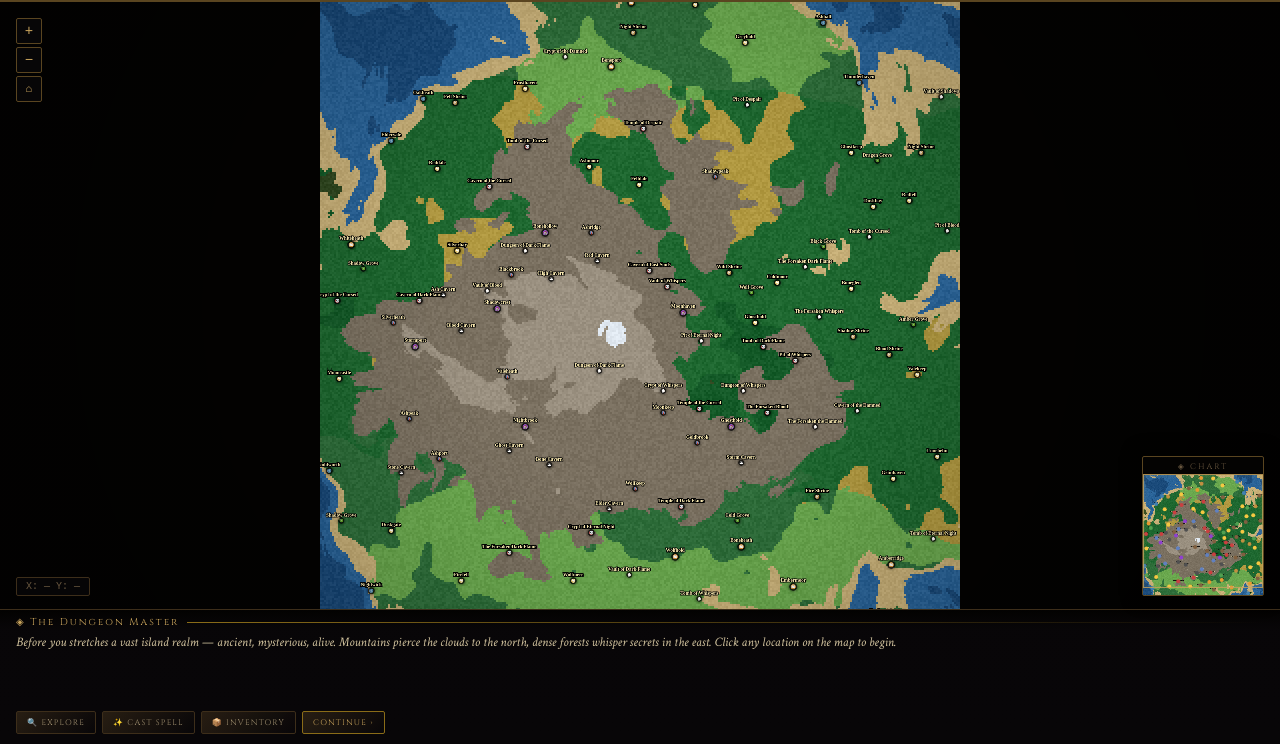
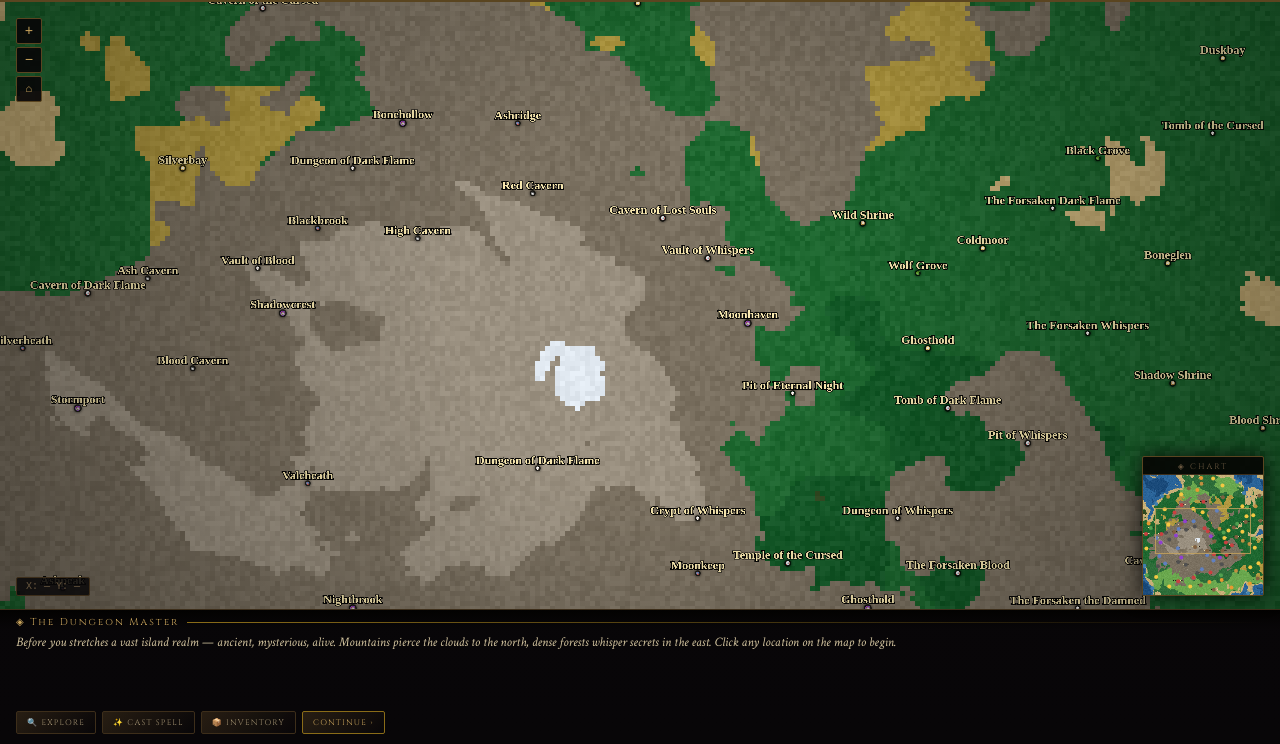
Before and after one commit to mojeigrers-star/D-D-game, a website: page game.html in a window 1280 px wide. Shown: the part 56-800 px from the top of the page. Drawn offline with Linux system fonts and the light colour scheme; a web font is replaced by a local one.

Commit message:
better map?

```diff
--- a/game.html
+++ b/game.html
@@ -441,7 +441,7 @@ function initSliders() {
    WORLD DIMENSIONS
    Larger world: 320×320 tiles at 4px each = 1280×1280px offscreen
 ═══════════════════════════════════════════════════════ */
-const W = 320, H = 320, TS = 4; // tile size in pixels
+const W = 320, H = 320, TS = 10; // tile size in pixels
 
 /* ═══════════════════════════════════════════════════════
    RNG & NOISE PRIMITIVES
```
Also changed, not shown: game-multi.html (+1 -1 lines).
